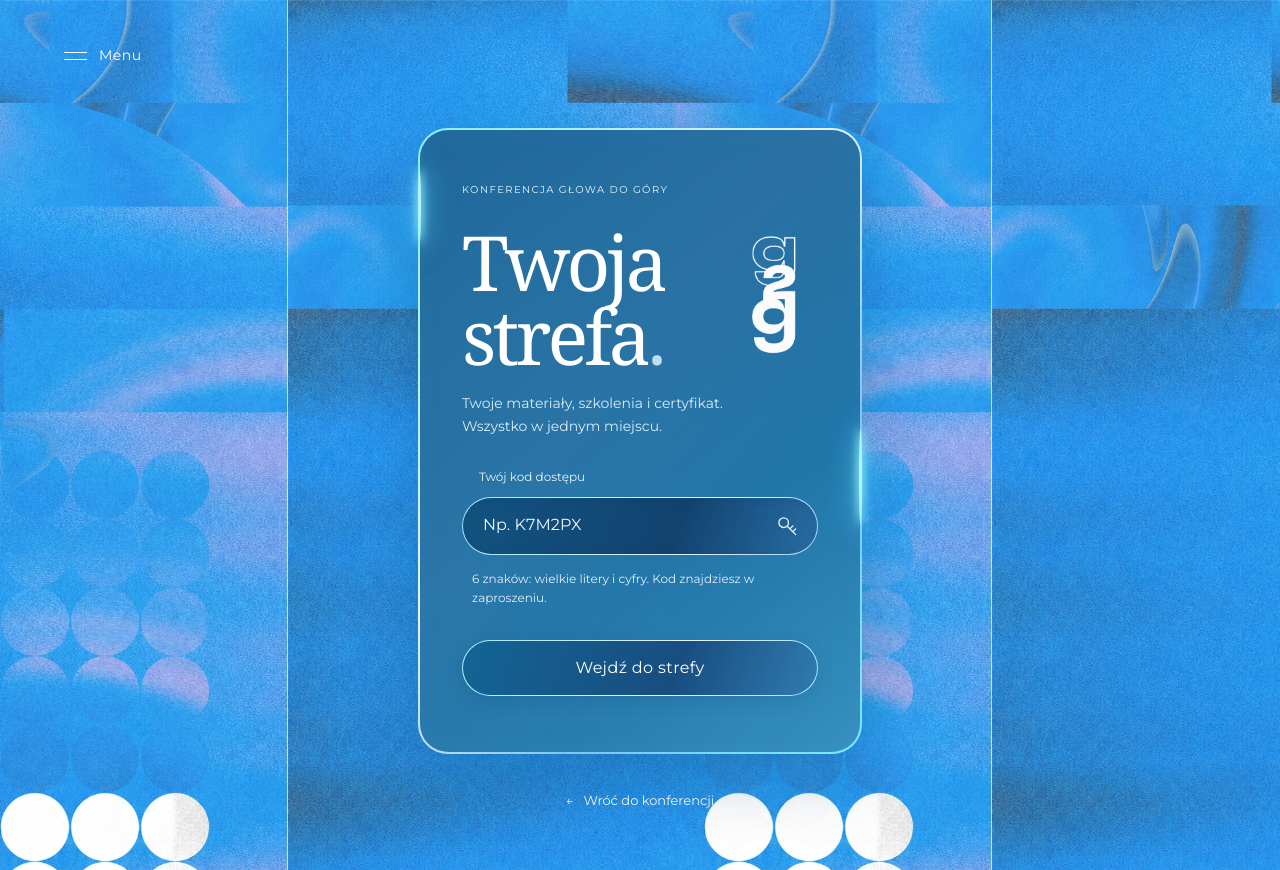
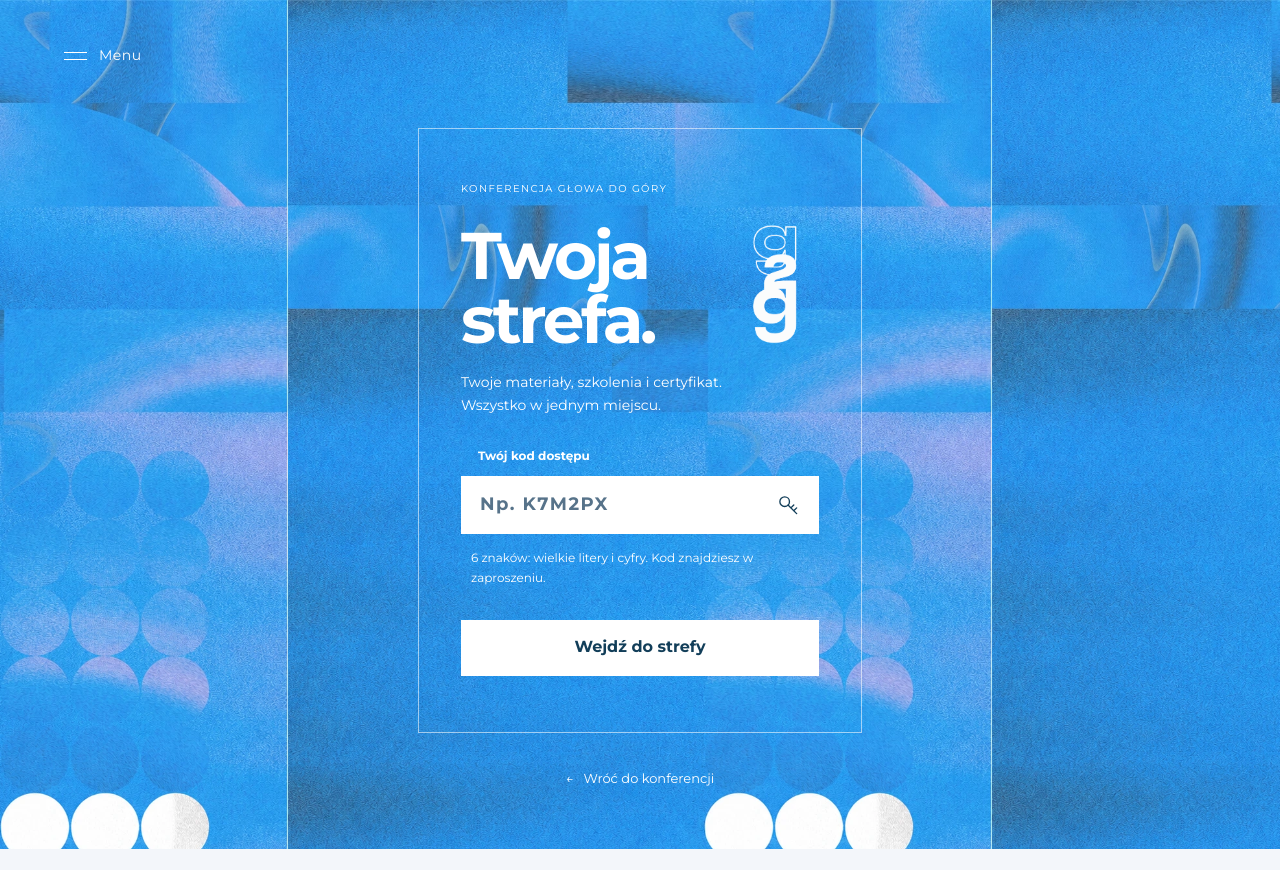
Before and after one commit to pawelsuchodolskizsti-cmd/konferencja-g2g, a Next.js app: page /uczestnik in a window 1280 px wide. After the commit the page ends 849 px from the top, so only its background shows below. Built offline with nearby package versions, Linux system fonts and the light colour scheme.

Commit message:
Dostosuj logowanie uczestnika do plakatow

```diff
--- a/src/app/uczestnik/participant-login.module.css
+++ b/src/app/uczestnik/participant-login.module.css
@@ -8,44 +8,14 @@
 }
 .card {
   position: relative;
-  padding: 42px 26px 48px;
-  min-height: 468px;
+  padding: 32px 24px 36px;
   text-align: left;
-  border: 2px solid transparent;
-  border-radius: 30px;
-  background:
-    linear-gradient(145deg, #155a91e8, #176da2e6 65%, #3087b9e8) padding-box,
-    linear-gradient(130deg, #8aefff, #e3f2ff 42%, #80c4ed 70%, #76edff)
-      border-box;
-  box-shadow:
-    0 24px 65px #00365540,
-    inset 0 0 30px #70caff0d;
-  backdrop-filter: blur(24px);
-}
-.card::before,
-.card::after {
-  content: "";
-  position: absolute;
-  pointer-events: none;
-  width: 3px;
-  border-radius: 100%;
-  background: #b1f5ff;
-  box-shadow:
-    0 0 9px 2px #8defff,
-    0 0 26px 6px #54d5ff80;
-}
-.card::before {
-  left: -2px;
-  top: 40px;
-  height: 72px;
-}
-.card::after {
-  right: -2px;
-  top: 48%;
-  height: 95px;
+  border: 1px solid #ffffff90;
+  border-radius: 0;
+  background: transparent;
 }
 .conference {
-  color: #e2f5ff;
+  color: #fff;
   font-size: 10px;
   text-transform: uppercase;
   letter-spacing: 0.14em;
@@ -53,19 +23,19 @@
 .title {
   margin: 24px 0 18px;
   color: #fff;
-  font-family: Georgia, "Times New Roman", serif;
-  font-size: clamp(56px, 16vw, 76px);
-  font-weight: 400;
+  font-family: inherit;
+  font-size: clamp(48px, 13vw, 66px);
+  font-weight: 700;
   line-height: 0.98;
   letter-spacing: -0.05em;
 }
 .title span {
-  color: #bedff1;
+  color: #fff;
 }
 .intro {
   margin: 0 0 30px;
   line-height: 1.65;
-  color: #d7edf9;
+  color: #fff;
   font-size: 14px;
 }
 .form {
@@ -75,30 +45,29 @@
 }
 .form label {
   margin: 0 0 10px 17px;
-  color: #e6f5ff;
+  color: #fff;
   font-size: 12px;
-  font-weight: 400;
+  font-weight: 700;
 }
 .inputWrap {
   position: relative;
 }
 .form input {
+  width: 100%;
   min-width: 0;
-  width: 100%;
   min-height: 58px;
-  padding: 14px 51px 14px 20px;
-  border: 1.5px solid transparent;
-  border-radius: 50px;
-  background:
-    linear-gradient(110deg, #125380, #12436f 60%, #286da5) padding-box,
-    linear-gradient(120deg, #94ecff, #e6f1ff 65%, #a6d4f3) border-box;
-  color: #fff;
-  font-size: 16px;
-  letter-spacing: 0.005em;
-  box-shadow: inset 0 1px 8px #05345122;
+  padding: 14px 51px 14px 18px;
+  border: 1px solid white;
+  border-radius: 0;
+  background: white;
+  color: #123e59;
+  font: inherit;
+  font-size: 18px;
+  font-weight: 700;
+  letter-spacing: 0.08em;
 }
 .form input::placeholder {
-  color: #eef8ff;
+  color: #57738a;
   opacity: 1;
 }
 .keyIcon {
@@ -107,7 +76,7 @@
   top: 18px;
   width: 23px;
   height: 23px;
-  color: #e2f6ff;
+  color: #123e59;
   pointer-events: none;
 }
 .form input:focus-visible,
@@ -117,33 +86,23 @@
 }
 .hint {
   margin: 14px 10px 32px;
-  color: #e2f1fc;
+  color: #fff;
   font-size: 12px;
   line-height: 1.65;
 }
 .form button {
-  display: flex;
-  justify-content: center;
   width: 100%;
   min-height: 56px;
-  padding: 13px 20px;
-  border: 1.5px solid transparent;
-  border-radius: 50px;
-  background:
-    linear-gradient(110deg, #126594, #194d80 60%, #307caf) padding-box,
-    linear-gradient(120deg, #a5eaff, #e7f4ff 60%, #96e5ff) border-box;
-  color: #fff;
-  font-size: 16px;
-  font-weight: 400;
-  letter-spacing: 0.025em;
-  box-shadow: 0 5px 18px #05324c22;
-  transition:
-    box-shadow 0.2s,
-    filter 0.2s;
+  padding: 14px 18px;
+  border: 1px solid white;
+  border-radius: 0;
+  background: white;
+  color: #123e59;
+  font: inherit;
+  font-weight: 700;
 }
 .form button:hover {
-  filter: brightness(1.12);
-  box-shadow: 0 0 20px #7ce3ff30;
+  background: #eaf4ff;
 }
 .form button:disabled {
   opacity: 0.75;
@@ -152,7 +111,7 @@
   padding: 12px;
   margin: 0 0 20px;
   border: 1px solid #ffd2d2;
-  border-radius: 12px;
+  border-radius: 0;
   background: #fff1f1;
   color: #8d2030;
   font-size: 14px;
@@ -196,7 +155,7 @@
     gap: 4px;
   }
   .titleRow .title {
-    font-size: 50px;
+    font-size: 44px;
   }
   .projectLogo {
     width: 58px;
```
